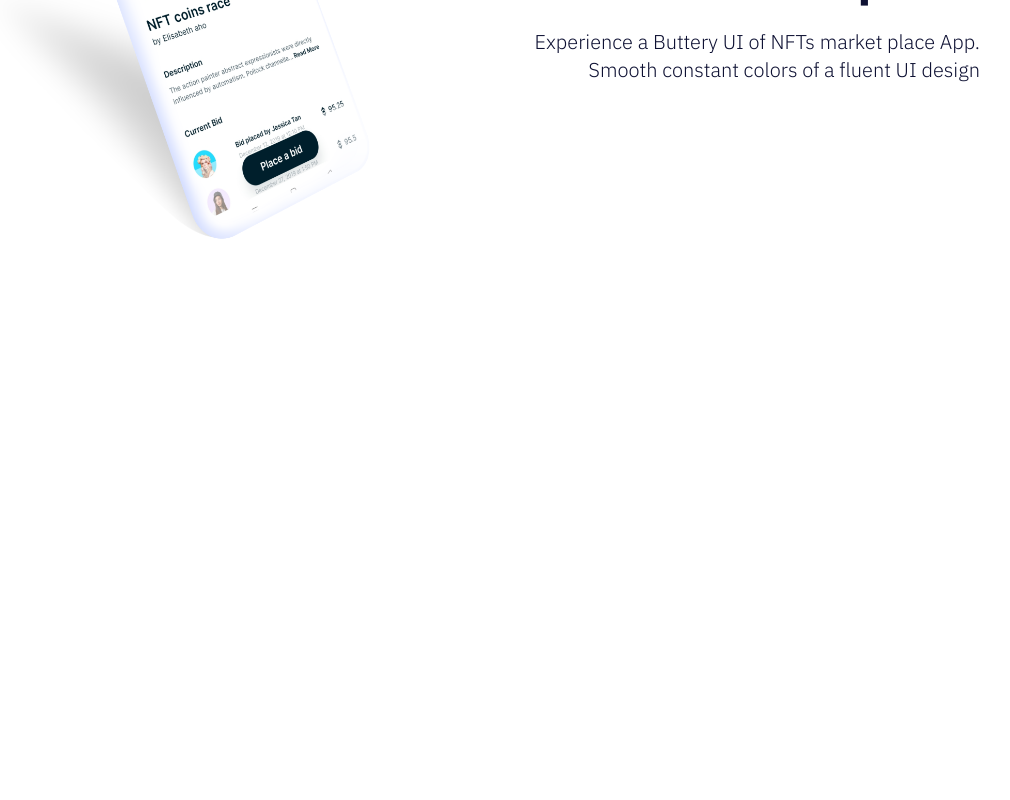
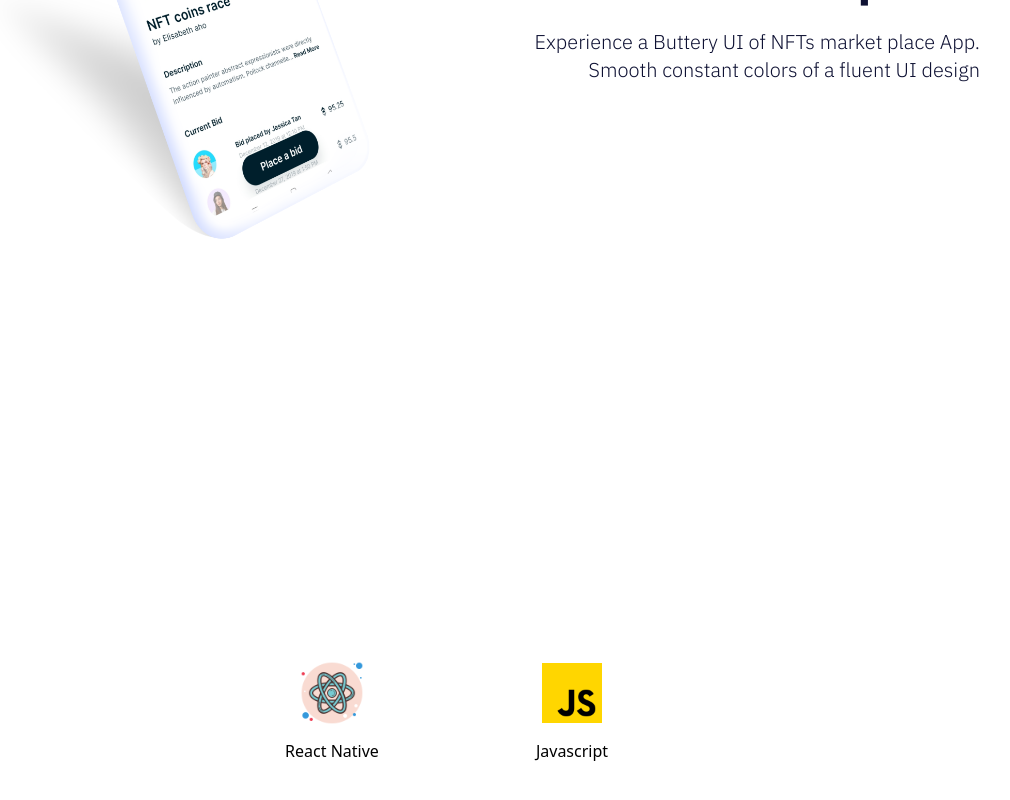
Before and after one commit to shahzaibansari123/Shezi-NftMarketPlaceShowCasePage, a React (Create React App) app: page / in a window 1280 px wide. Shown: the part 1202-2002 px from the top of the page, without its empty margins (188-1198 px from the left). Before the commit the page ends 1854 px from the top, so only its background shows below. Built offline with nearby package versions, Linux system fonts and the light colour scheme; the HTML template or start-up script is replaced by a standard one.

Commit message:
work complete

```diff
--- a/src/components/Features.jsx
+++ b/src/components/Features.jsx
@@ -1,27 +1,34 @@
-import React from 'react'
- import styles from '../styles/Global'
- import assets from '../assets'
+import React from "react";
+import styles from "../styles/Global";
+import assets from "../assets";
 
- const FeatureCard =({iconUrl, iconText})=> (
-  <div>{iconText}</div>
-
- )
+const FeatureCard = ({ iconUrl, iconText }) => (
+  <div className={styles.featureCard}>
+    <img src={iconUrl} alt="icon" className={styles.featureImg} />
+    {iconText}
+  </div>
+);
 
 const Features = () => {
   return (
     <div className={`${styles.bgPrimary} ${styles.section} banner03`}>
       <div className={`${styles.subSection} flex-col text-center`}>
         <div>
-          <h1 className={`${styles.h1Text} ${styles.whiteText}`}>Technologies</h1>
-          <p  className={`${styles.pText} ${styles.whiteText}`}>NFTs Marketplace has been developed using a cross-platform technology, React Native</p>
+          <h1 className={`${styles.h1Text} ${styles.whiteText}`}>
+            Technologies
+          </h1>
+          <p className={`${styles.pText} ${styles.whiteText}`}>
+            NFTs Marketplace has been developed using a cross-platform
+            technology, React Native
+          </p>
         </div>
         <div className={`${styles.flexWrap}`}>
-          <FeatureCard />
+          <FeatureCard iconUrl={assets.react} iconText="React Native" />
+          <FeatureCard iconUrl={assets.javascript} iconText="Javascript" />
         </div>
       </div>
+    </div>
+  );
+};
 
-    </div>
-  )
-}
-
-export default Features
+export default Features;
```
